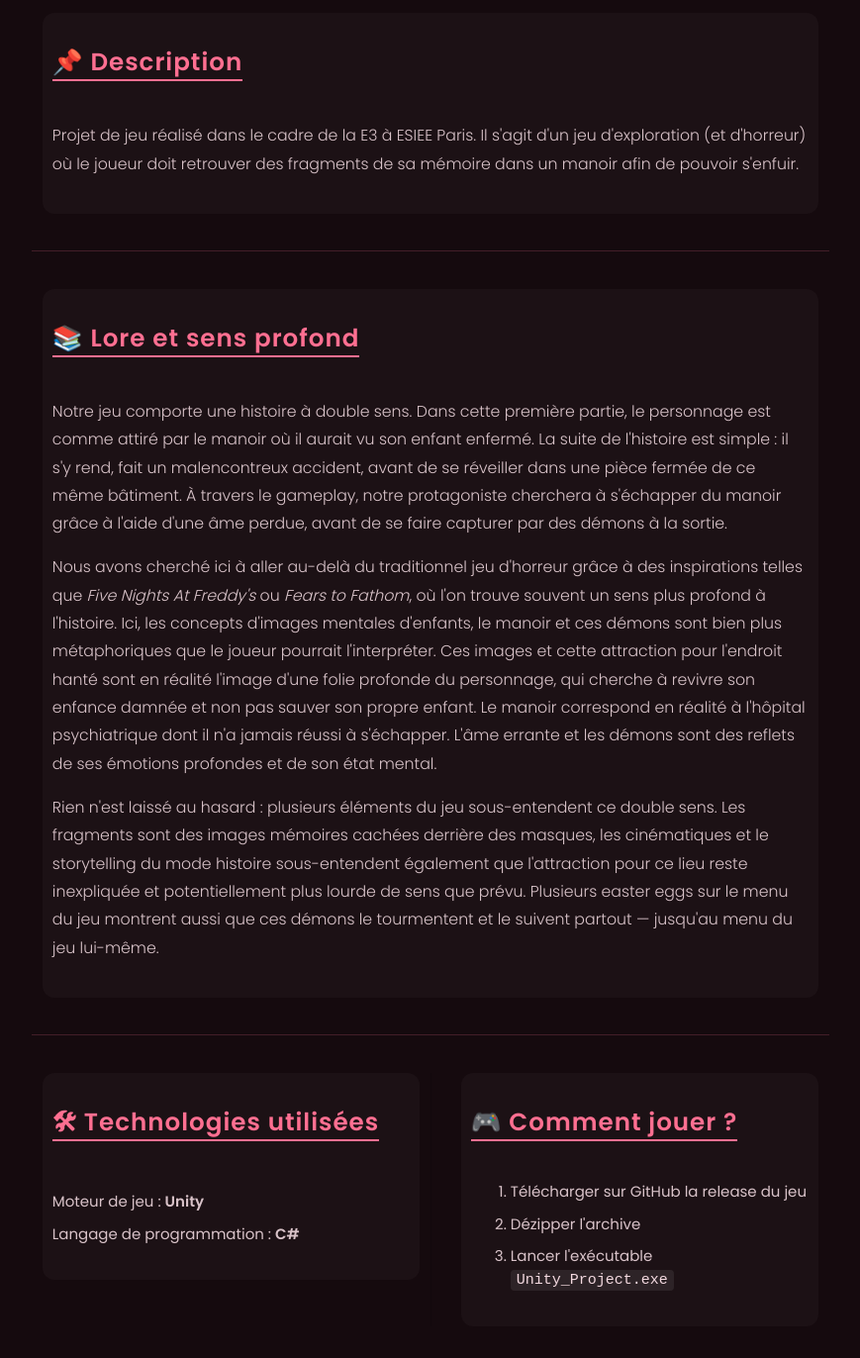
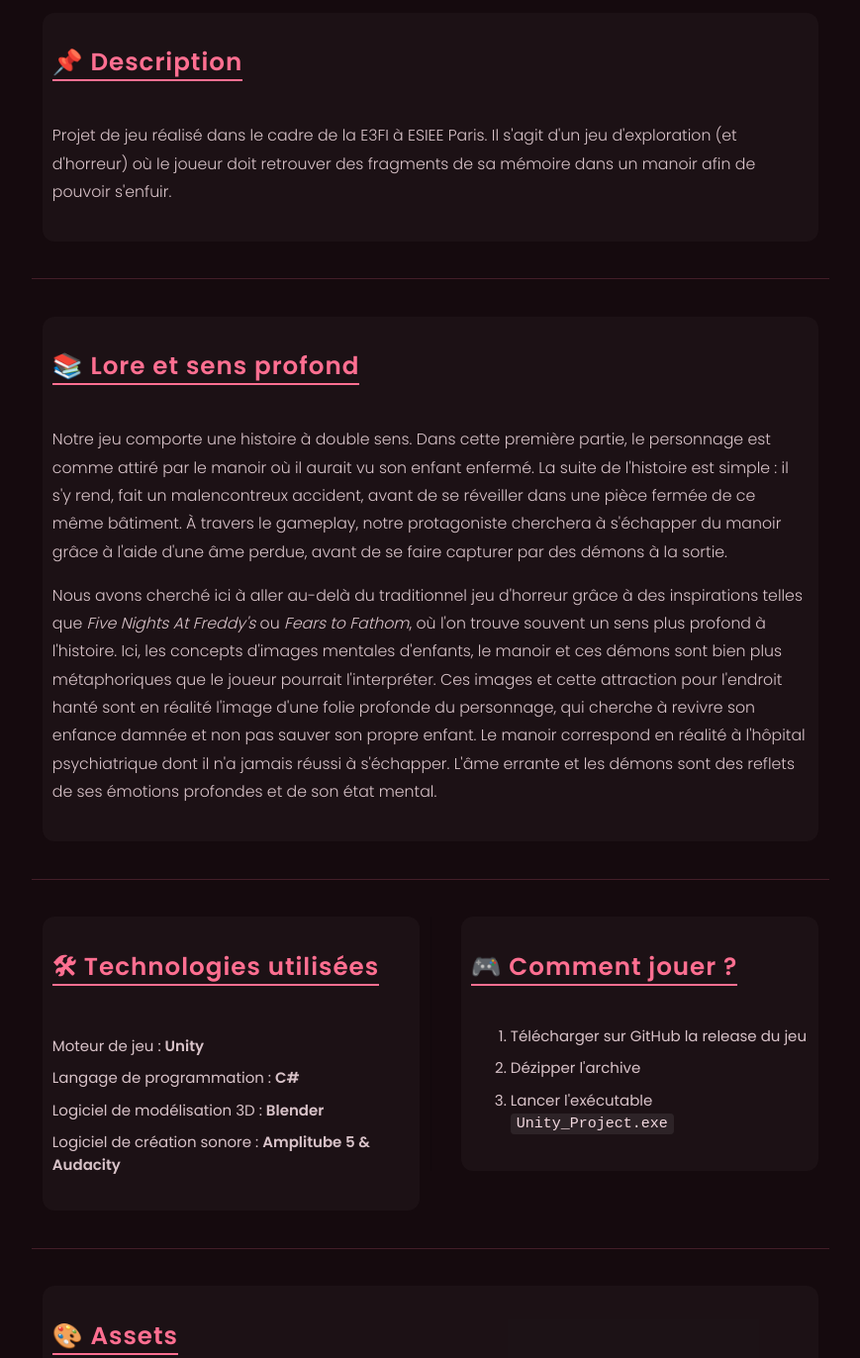
Before and after one commit to Mathatou/Portfolio, a plain HTML site: page parallax-template/1_WDTT.html in a window 1280 px wide. Shown: the part 446-1818 px from the top of the page at 99% size, without its empty margins (250-1119 px from the left). Drawn offline with nearby package versions, Linux system fonts and the light colour scheme.

Commit message:
Changements de noms

```diff
--- a/parallax-template/1_WDTT.html
+++ b/parallax-template/1_WDTT.html
@@ -77,7 +77,7 @@
           <div class="icon-block">
             <h5 class="section-title">📌 Description</h5>
             <p class="light">
-              Projet de jeu réalisé dans le cadre de la E3 à ESIEE Paris. Il s'agit d'un jeu d'exploration (et
+              Projet de jeu réalisé dans le cadre de la E3FI à ESIEE Paris. Il s'agit d'un jeu d'exploration (et
               d'horreur) où le joueur doit retrouver des fragments de sa mémoire dans un manoir afin de pouvoir
               s'enfuir.
             </p>
@@ -108,13 +108,6 @@
               dont il n'a jamais réussi à s'échapper. L'âme errante et les démons sont des reflets de ses émotions
               profondes et de son état mental.
             </p>
-            <p class="light">
-              Rien n'est laissé au hasard : plusieurs éléments du jeu sous-entendent ce double sens. Les fragments
-              sont des images mémoires cachées derrière des masques, les cinématiques et le storytelling du mode
-              histoire sous-entendent également que l'attraction pour ce lieu reste inexpliquée et potentiellement
-              plus lourde de sens que prévu. Plusieurs easter eggs sur le menu du jeu montrent aussi que ces démons
-              le tourmentent et le suivent partout — jusqu'au menu du jeu lui-même.
-            </p>
           </div>
         </div>
       </div>
@@ -128,6 +121,8 @@
             <ul class="light">
               <li>Moteur de jeu : <b>Unity</b></li>
               <li>Langage de programmation : <b>C#</b></li>
+              <li>Logiciel de modélisation 3D : <b>Blender</b></li>
+              <li>Logiciel de création sonore : <b>Amplitube 5 & Audacity</b></li>
             </ul>
           </div>
         </div>
```
Also changed, not shown: parallax-template/0_index.html (+3 -3 lines), parallax-template/1_HITC.html (renamed from parallax-template/1_Color-Shooter.html), 1 other file.
